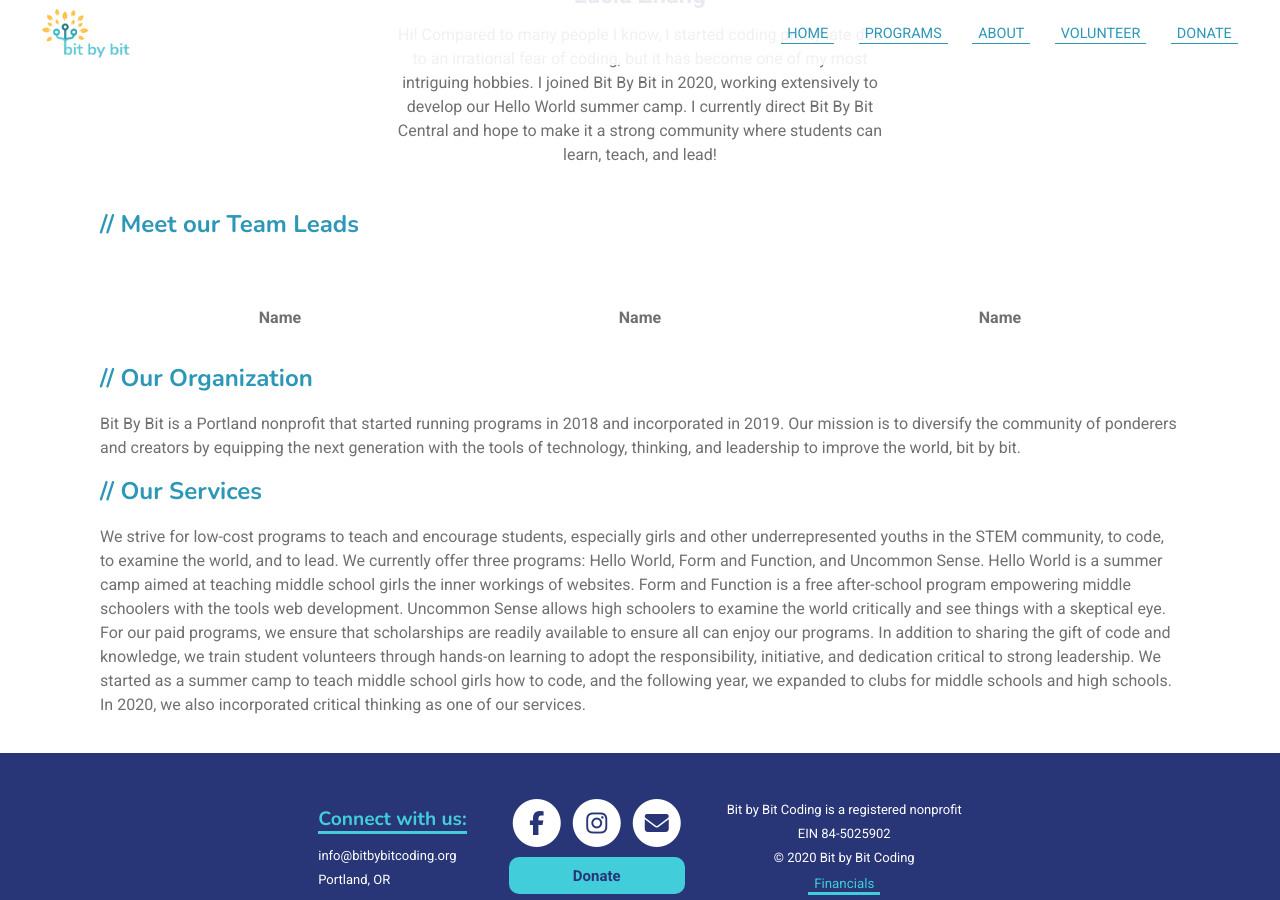
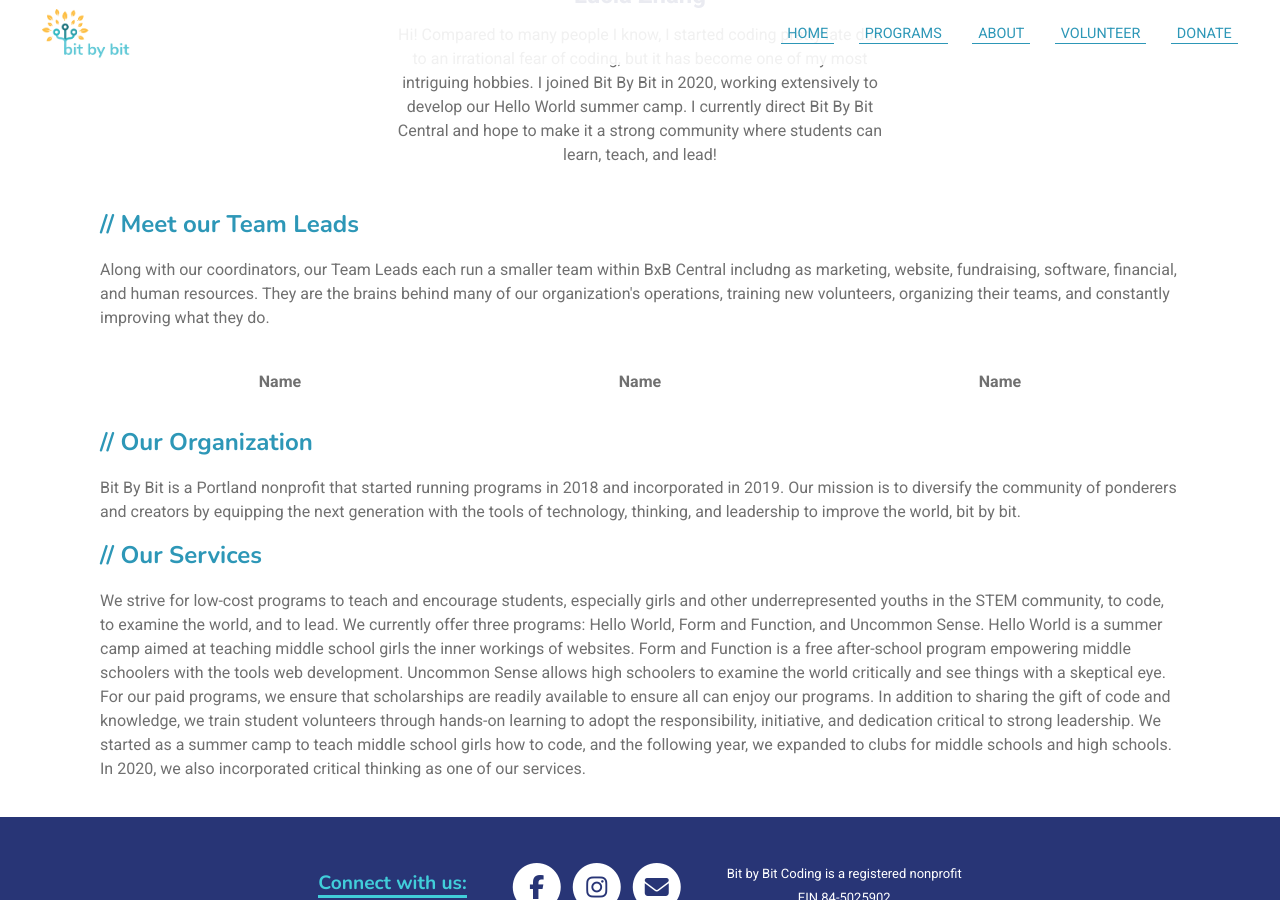
Before and after one commit to bit-by-bit-coding/bxb-website, a Jekyll site: the page built from about.html, in a window 1280 px wide and 900 px high, scrolled down 1364 px. Built offline with Jekyll 4.4.1, drawn with Linux system fonts in a browser that asks for light colours; nearby versions of some CDN libraries.

Commit message:
added team leads description

```diff
--- a/about.html
+++ b/about.html
@@ -56,7 +56,12 @@
         </span>-->
     </div>
 
-    <h2>Meet our Team Leads</h2><br>
+    <h2>Meet our Team Leads</h2>
+    <p>
+        Along with our coordinators, our Team Leads each run a smaller team within BxB Central includng as marketing, website,
+        fundraising, software, financial, and human resources. They are the brains behind many of our organization's operations,
+        training new volunteers, organizing their teams, and constantly improving what they do.
+    </p>
     <div class="instructors-container">
         <span class="lead-item">
             <img src=""><br>
```
